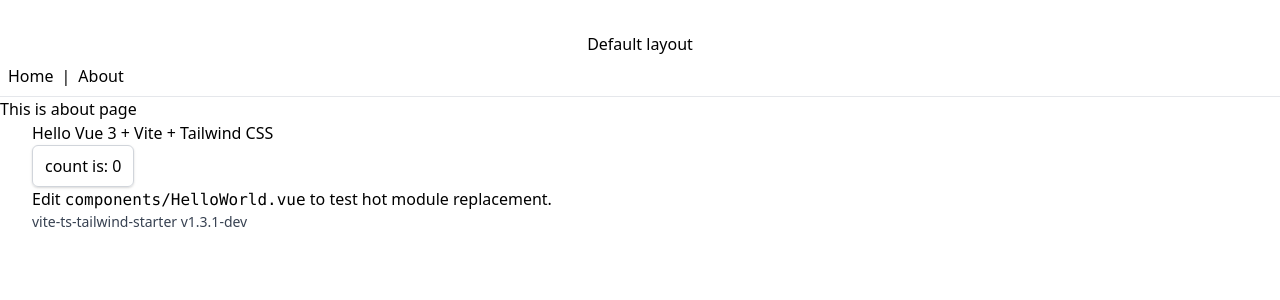
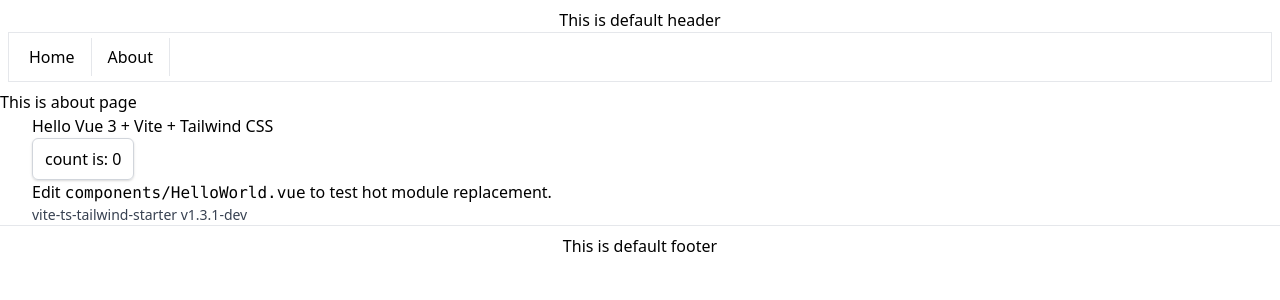
Before and after one commit to wasiliev96/vtf-starter, a Vue app: page /about in a window 1280 px wide. Shown: the top 300 px of the page. Built offline with nearby package versions, Linux system fonts and the light colour scheme.

Commit message:
base layout skeleton

```diff
--- a/src/App.vue
+++ b/src/App.vue
@@ -1,11 +1,22 @@
 <template>
   <div class="justify-center flex-1">
-    <div class="container pt-8 mx-auto">
+    <div class="container mx-auto">
       <component :is="this.$route.meta.layout || 'div'">
-        <router-view />
+        <transition name="fade">
+          <router-view />
+        </transition>
       </component>
     </div>
   </div>
 </template>
 
 <script setup lang="ts"></script>
+<style lang="postcss">
+.fade-enter-active,
+.fade-leave-active {
+  transition: opacity 0.5s;
+}
+.fade-enter, .fade-leave-to /* .fade-leave-active до версии 2.1.8 */ {
+  opacity: 0;
+}
+</style>
--- /dev/null
+++ b/src/components/layout/default/DefaultFooter.vue
@@ -0,0 +1,18 @@
+<template>
+  <footer class="border-t p-2">
+    <h1 class="text-center">This is default footer</h1>
+  </footer>
+</template>
+
+<script lang="ts">
+import { defineComponent } from 'vue'
+
+export default defineComponent({
+  name: 'DefaultFooter',
+  setup() {
+    return {}
+  },
+})
+</script>
+
+<style scoped></style>
--- /dev/null
+++ b/src/components/layout/default/DefaultHeader.vue
@@ -0,0 +1,21 @@
+<template>
+  <header class="p-2">
+    <h1 class="text-center">This is default header</h1>
+    <main-navigation />
+  </header>
+</template>
+
+<script lang="ts">
+import { defineComponent } from 'vue'
+import MainNavigation from './MainNavigation.vue'
+
+export default defineComponent({
+  components: { MainNavigation },
+  name: 'DefaultHeader',
+  setup() {
+    return {}
+  },
+})
+</script>
+
+<style scoped></style>
--- /dev/null
+++ b/src/components/layout/default/MainNavigation.vue
@@ -0,0 +1,25 @@
+<template>
+  <nav class="border p-3">
+    <ul class="flex gap-2">
+      <li>
+        <router-link class="border-r py-2 pl-2 pr-4 text-center" to="/">Home</router-link>
+      </li>
+      <li>
+        <router-link class="border-r py-2 pl-2 pr-4 text-center" to="/about">About</router-link>
+      </li>
+    </ul>
+  </nav>
+</template>
+
+<script lang="ts">
+import { defineComponent } from 'vue'
+
+export default defineComponent({
+  name: 'MainNavigation',
+  setup() {
+    return {}
+  },
+})
+</script>
+
+<style scoped></style>
--- a/src/layout/default.vue
+++ b/src/layout/default.vue
@@ -1,18 +1,19 @@
 <template>
-  <div class="text-center">Default layout</div>
-  <div class="nav border-b flex gap-2 p-2">
-    <router-link to="/">Home</router-link> |
-    <router-link to="/about">About</router-link>
-  </div>
+  <default-header />
   <slot />
+  <default-footer />
 </template>
 
 <script lang="ts">
+import DefaultFooter from '@/components/layout/default/DefaultFooter.vue'
+import DefaultHeader from '@/components/layout/default/DefaultHeader.vue'
 import { defineComponent } from 'vue'
 
 export default defineComponent({
   name: 'DefaultTemplate',
+  components: {
+    DefaultHeader,
+    DefaultFooter,
+  },
 })
 </script>
-
-<style lang="postcss" scoped></style>
```
